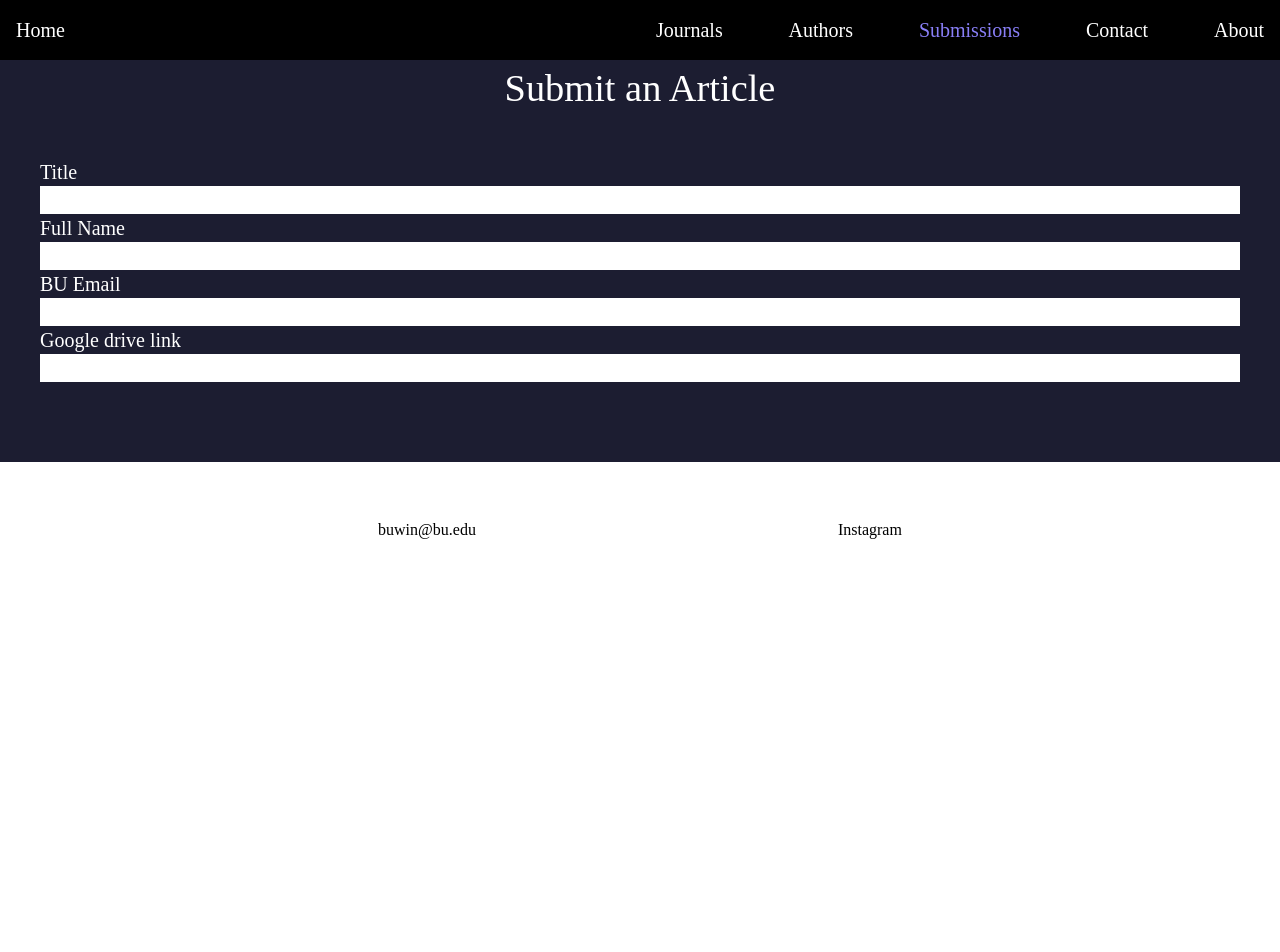
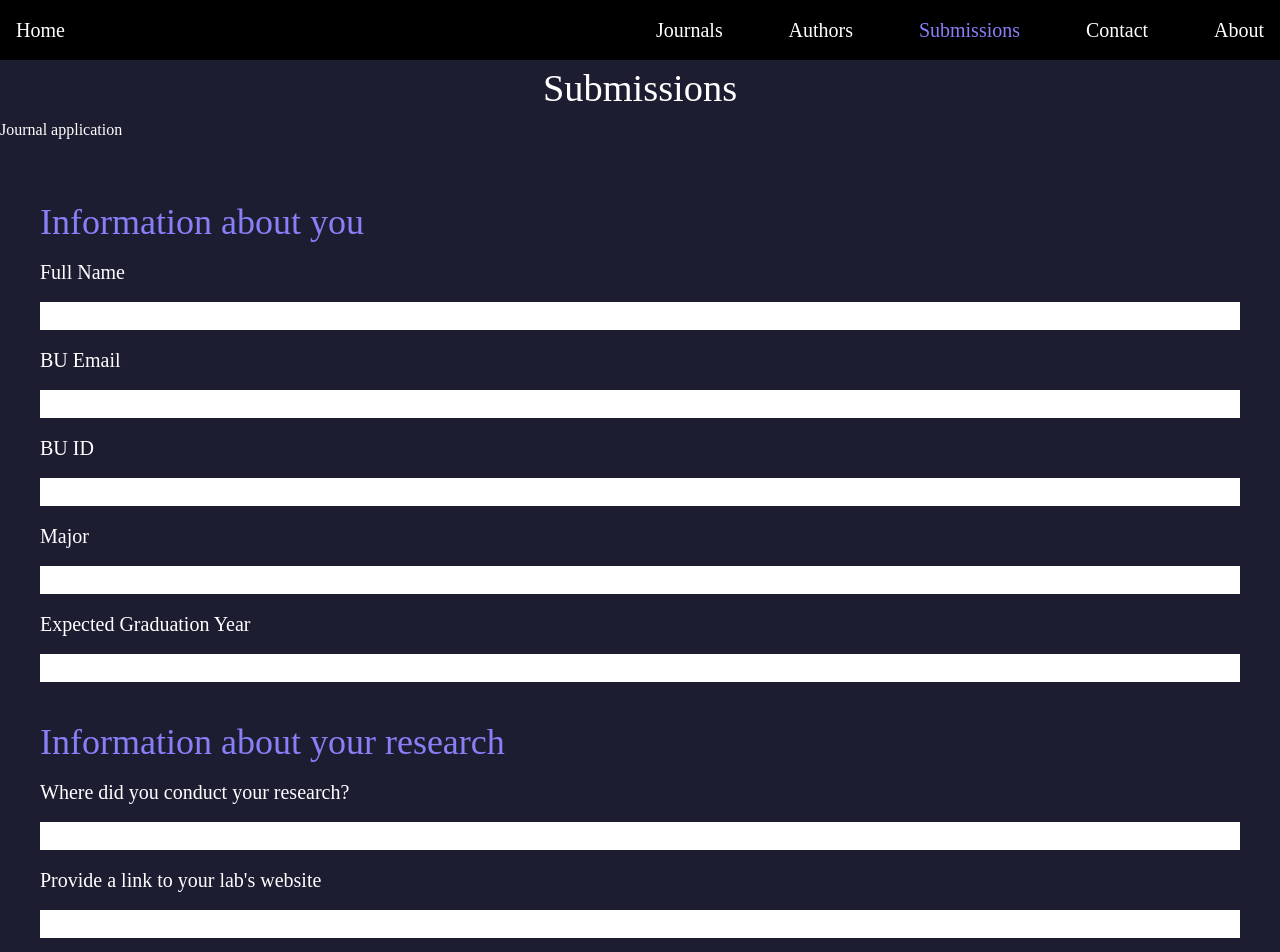
Before and after one commit to ridanaeeem/win-journal, a Next.js app: page /submissions in a window 1280 px wide. Shown: the top 952 px of the page. Before the commit the page ends 800 px from the top, so only its background shows below. Built offline with nearby package versions, Linux system fonts and the light colour scheme.

Commit message:
journal submission form component

```diff
--- a/app/globals.css
+++ b/app/globals.css
@@ -32,6 +32,17 @@ main {
 .formfield {
 	color: black;
 }
+
+.radio-input {
+	padding-left: 1rem;
+	padding-right: 1rem;
+}
+
+form label {
+	padding-top: 1rem;
+	padding-bottom: 1rem;
+}
+
 /* card animations */
 /* Code from https://www.w3schools.com/howto/tryit.asp?filename=tryhow_css_flip_card */
 .card {
--- a/app/submissions/page.tsx
+++ b/app/submissions/page.tsx
@@ -1,10 +1,16 @@
+import React from "react";
+import JournalForm from "@/components/journal-form";
+
 export default function Submissions() {
 	return (
 		<div>
 			<title>Submissions</title>
 			<main>
-				<div>
-					<h1 className="subtitle">Submit an Article</h1>
+				<h1 className="subtitle">Submissions</h1>
+				<p></p>
+				{/* <div>
+					<h1 className="subtitle">Submissions</h1>
+					<h2></h2>
 					<form action="/api/submissions" method="post" className="flex flex-col text-xl m-10 pb-20">
 						<label htmlFor="title">Title</label>
 						<input type="text" id="title" name="title" required className="formfield" />
@@ -15,15 +21,16 @@ export default function Submissions() {
 						<label htmlFor="author_email">Google drive link</label>
 						<input type="text" id="author_email" name="author_email" required className="formfield"></input>
 						{/* <input type="file" id="article" name="article" accept="application/pdf"></input> */}
-						{/* <button type="submit">Submit</button> */}
-					</form>
-					{/* <iframe
+				{/* <button type="submit">Submit</button> */}
+				{/* </form> */}
+				{/* <iframe
 						src=""
 						width="640"
 						height="718">
 						Loading…
 					</iframe> */}
-				</div>
+
+				<JournalForm />
 			</main>
 		</div>
 	);
--- /dev/null
+++ b/components/journal-form.tsx
@@ -0,0 +1,98 @@
+import React from "react";
+
+export default function JournalForm() {
+	return (
+		<div>
+			<h2>Journal application</h2>
+			<form action="" method="post" className="flex flex-col text-xl m-10 pb-20">
+				<div className="flex flex-col py-5">
+					<h3 className="text-4xl text-mainlight">Information about you</h3>
+					<label htmlFor="author">Full Name</label>
+					<input type="text" id="author" name="author" required className="formfield"></input>
+
+					<label htmlFor="email">BU Email</label>
+					<input type="text" id="email" name="email" required className="formfield"></input>
+
+					<label htmlFor="buID">BU ID</label>
+					<input type="text" id="buID" name="buID" required className="formfield"></input>
+
+					<label htmlFor="major">Major</label>
+					<input type="text" id="major" name="major" required className="formfield"></input>
+
+					<label htmlFor="gradYear">Expected Graduation Year</label>
+					<input type="text" id="gradYear" name="gradYear" required className="formfield"></input>
+				</div>
+
+				<div className="flex flex-col py-5">
+					<h3 className="text-4xl text-mainlight">Information about your research</h3>
+					<label htmlFor="lab">Where did you conduct your research?</label>
+					<input type="text" id="lab" name="lab" required className="formfield" />
+
+					<label htmlFor="labLink">Provide a link to your lab's website</label>
+					<input type="text" id="labLink" name="labLink" required className="formfield" />
+
+					<label htmlFor="labSummary">Provide a one sentence summary of what your lab specializes in.</label>
+					<input type="text" id="labSummary" name="labSummary" required className="formfield" />
+
+					<label htmlFor="length">
+						How long was your project, or how much time did you dedicate to your research?
+					</label>
+					<input type="text" id="length" name="length" required className="formfield" />
+				</div>
+
+				<div className="flex flex-col py-5">
+					<h3 className="text-4xl text-mainlight">Information about your paper</h3>
+					<label htmlFor="title">Article Title</label>
+					<input type="text" id="title" name="title" required className="formfield" />
+
+					<label htmlFor="subsection">
+						Which subsection is most appropriate for your journal article to be included in?
+					</label>
+					<div className="flex flex-col">
+						<div>
+							<input type="radio" id="neuro" name="subsection" value="Neuroscience" />
+							<label htmlFor="neuro" className="radio-input">
+								Neuroscience
+							</label>
+						</div>
+
+						<div>
+							<input type="radio" id="psych" name="subsection" value="Psychology" />
+							<label htmlFor="psych" className="radio-input">
+								Psychology
+							</label>
+						</div>
+
+						<div>
+							<input type="radio" id="comp" name="subsection" value="Computational Neuroscience" />
+							<label htmlFor="comp" className="radio-input">
+								Computational Neuroscience
+							</label>
+						</div>
+
+						<div>
+							<input type="radio" id="bio" name="subsection" value="General Biology" />
+							<label htmlFor="bio" className="radio-input">
+								General Biology
+							</label>
+						</div>
+					</div>
+
+					<label htmlFor="link">
+						Provide the Google drive link to your article.
+						<br></br>
+						*Make sure that anyone with the link can view!
+					</label>
+					<input type="text" id="link" name="link" required className="formfield"></input>
+
+					<label htmlFor="approval">
+						Provide the Google drive link to this form, signed by your Principal Investigator.
+					</label>
+					<input type="text" id="approval" name="approval" required className="formfield"></input>
+				</div>
+
+				{/* <button type="submit">Submit</button> */}
+			</form>
+		</div>
+	);
+}
```
